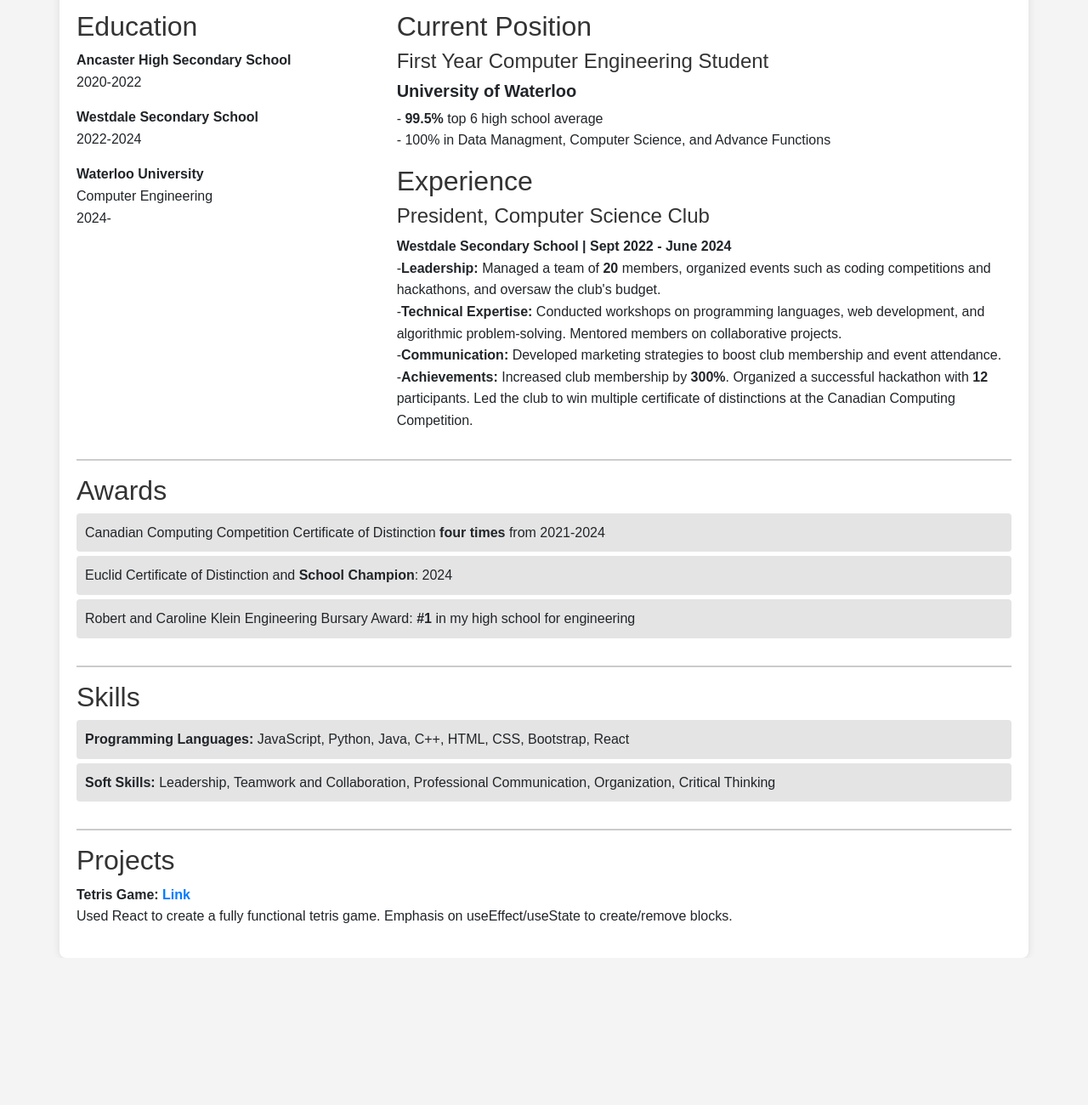
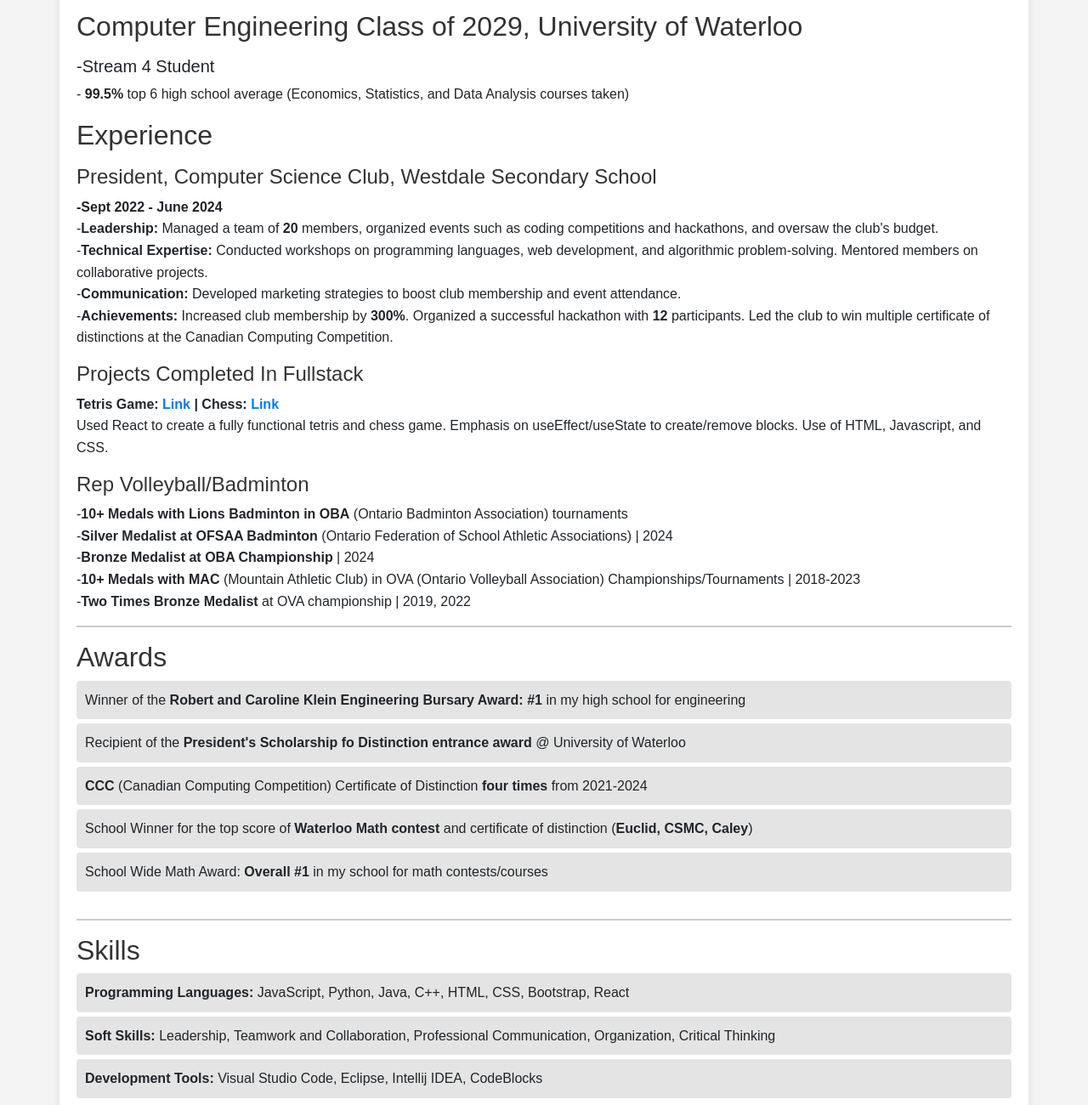
Before and after one commit to clanmitts/FranksResume.github.io, a plain HTML site: page index.html in a window 1280 px wide. Shown: the part 160-1460 px from the top of the page at 85% size. Before the commit the page ends 1287 px from the top, so only its background shows below. Drawn offline with nearby package versions, Linux system fonts and the light colour scheme.

Commit message:
Update index.html

```diff
--- a/index.html
+++ b/index.html
@@ -14,35 +14,38 @@
                 <h1>Frank Shen</h1>
                 <p>Email: f26shen@uwaterloo.ca | Phone: (289) 659-0246 |
                     <a href="https://www.linkedin.com/in/frank-shen-5a0793283/">Linkedin</a> |
-                    <a href="https://dmoj.ca/user/frankshen">DMOJ</a></p>
+                    <a href="https://dmoj.ca/user/frankshen/solved">DMOJ</a></p>
             </div>
         </div>
         <hr>
         <div class="row">
-            <div class="col-md-4">
-                <h2>Education</h2>
-                <p><strong>Ancaster High Secondary School</strong><br>
-                2020-2022</p>
-                <p><strong>Westdale Secondary School</strong><br>
-                2022-2024</p>
-                <p><strong>Waterloo University</strong><br>
-                Computer Engineering<br>
-                2024-</p>
-            </div>
-            <div class="col-md-8">
-                <h2>Current Position</h2>
-                <h4>First Year Computer Engineering Student</h4>
-                <h5><strong>University of Waterloo</strong><br></h5>
+            <div class="col-md-12">
+                <h2>Computer Engineering Class of 2029, University of Waterloo</h2>
                 <p>
-                    - <strong>99.5%</strong> top 6 high school average<br>
-                    - 100% in Data Managment, Computer Science, and Advance Functions</p>
+                <h5>-Stream 4 Student<br></h5>
+                    - <strong>99.5%</strong> top 6 high school average (Economics, Statistics, and Data Analysis courses taken)<br>
+                </p>
                 <h2>Experience</h2>
-                <h4>President, Computer Science Club</h4>
-                <p><strong>Westdale Secondary School | Sept 2022 - June 2024</strong><br>
+                <p><h4>President, Computer Science Club, Westdale Secondary School</h4>
+                <strong>-Sept 2022 - June 2024</strong><br>
                     -<strong>Leadership: </strong>Managed a team of <strong>20</strong> members, organized events such as coding competitions and hackathons, and oversaw the club's budget.<br>
                     -<strong>Technical Expertise: </strong>Conducted workshops on programming languages, web development, and algorithmic problem-solving. Mentored members on collaborative projects.<br>
                     -<strong>Communication: </strong>Developed marketing strategies to boost club membership and event attendance.<br>
-                    -<strong>Achievements: </strong>Increased club membership by <strong>300%</strong>. Organized a successful hackathon with <strong>12</strong> participants. Led the club to win multiple certificate of distinctions at the Canadian Computing Competition.<br>
+                    -<strong>Achievements: </strong>Increased club membership by <strong>300%</strong>. Organized a successful hackathon with <strong>12</strong> participants. Led the club to win multiple certificate of distinctions at the Canadian Computing Competition.
+                </p>
+                <p>
+                <h4>Projects Completed In Fullstack</h4>
+                <strong>Tetris Game: <a href="https://667f01acc64fca3568727b97--jocular-croissant-3c9e1e.netlify.app/">Link</a></strong>
+                <strong> | Chess: <a href="https://fantastic-crostata-599fe8.netlify.app/">Link</a></strong><br>
+                Used React to create a fully functional tetris and chess game. Emphasis on useEffect/useState to create/remove blocks. Use of HTML, Javascript, and CSS.
+                </p>
+                <h4>Rep Volleyball/Badminton</h4>
+                -<strong>10+ Medals with Lions Badminton in OBA</strong> (Ontario Badminton Association) tournaments<br>
+                -<strong>Silver Medalist at OFSAA Badminton</strong> (Ontario Federation of School Athletic Associations) | 2024<br>
+                -<strong>Bronze Medalist at OBA Championship </strong> | 2024<br>
+                -<strong>10+ Medals with MAC </strong>(Mountain Athletic Club) in OVA (Ontario Volleyball Association) Championships/Tournaments | 2018-2023<br>
+                -<strong>Two Times Bronze Medalist</strong> at OVA championship | 2019, 2022
+
 
             </div>
         </div>
@@ -51,9 +54,12 @@
             <div class="col-12">
                 <h2>Awards</h2>
                 <ul>
-                    <li>Canadian Computing Competition Certificate of Distinction <strong>four times</strong> from 2021-2024</li>
-                    <li>Euclid Certificate of Distinction and <strong>School Champion</strong>: 2024</li>
-                    <li>Robert and Caroline Klein Engineering Bursary Award: <strong>#1</strong> in my high school for engineering</li>
+                    <li>Winner of the <strong>Robert and Caroline Klein Engineering Bursary Award: #1</strong> in my high school for engineering</li>
+                    <li>Recipient of the <strong>President's Scholarship fo Distinction entrance award</strong> @ University of Waterloo</li>
+                    <li><strong>CCC</strong> (Canadian Computing Competition) Certificate of Distinction <strong>four times</strong> from 2021-2024</li>
+                    <li>School Winner for the top score of <strong>Waterloo Math contest</strong> and certificate of distinction (<strong>Euclid, CSMC, Caley</strong>)</li>
+                    <li>School Wide Math Award: <strong>Overall #1</strong> in my school for math contests/courses</li>
+
                 </ul>
             </div>
         </div>
@@ -64,15 +70,8 @@
                 <ul>
                     <li><strong>Programming Languages: </strong>JavaScript, Python, Java, C++, HTML, CSS, Bootstrap, React</li>
                     <li><strong>Soft Skills: </strong>Leadership, Teamwork and Collaboration, Professional Communication, Organization, Critical Thinking</li>
+                    <li><strong>Development Tools: </strong>Visual Studio Code, Eclipse, Intellij IDEA, CodeBlocks</li>
                 </ul>
-            </div>
-        </div>
-        <hr>
-        <div class="row">
-            <div class="col-12">
-                <h2>Projects</h2>
-                <p><strong>Tetris Game: <a href="https://667f01acc64fca3568727b97--jocular-croissant-3c9e1e.netlify.app/">Link</a></strong><br>
-                Used React to create a fully functional tetris game. Emphasis on useEffect/useState to create/remove blocks. </p>
             </div>
         </div>
     </div>
```
